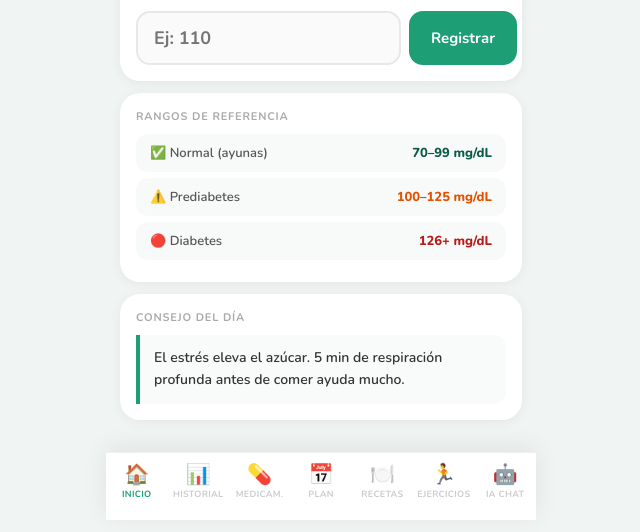
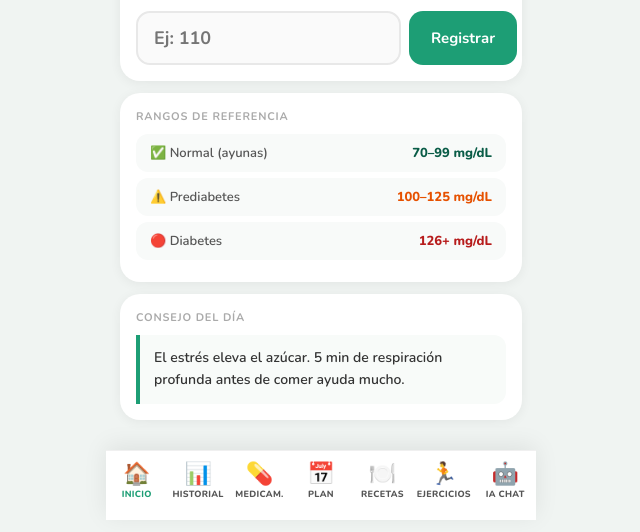
Before and after one commit to zompy123-web/glucoguia-proxy, a website: page index.html in a window 1280 px wide. Shown: the part 280-812 px from the top of the page, without its empty margins (319-959 px from the left). Drawn offline with nearby package versions, Linux system fonts and the light colour scheme.

Commit message:
Update index.html

```diff
--- a/index.html
+++ b/index.html
@@ -122,9 +122,9 @@ body{font-family:'Nunito',sans-serif;background:#F0F4F2;min-height:100vh;display
 .setup-ok{background:#E1F5EE;border-radius:12px;padding:10px 14px;font-size:13px;color:#0A5C47;font-weight:700;display:none;margin-top:8px}
 .bottom-nav{position:fixed;bottom:0;left:50%;transform:translateX(-50%);width:100%;max-width:430px;background:white;border-top:1px solid #F0F0F0;display:flex;padding:8px 0 16px;box-shadow:0 -4px 24px rgba(0,0,0,.08);z-index:100}
 .nav-item{flex:1;display:flex;flex-direction:column;align-items:center;gap:3px;cursor:pointer;padding:4px 0}
-.nav-icon{font-size:20px;line-height:1}
-.nav-label{font-size:9px;color:#ccc;font-weight:700;letter-spacing:.3px}
-.nav-item.active .nav-label{color:#1D9E75}
+.nav-icon{font-size:22px;line-height:1}
+.nav-label{font-size:9px;color:#555;font-weight:800;letter-spacing:.3px}
+.nav-item.active .nav-label{color:#1D9E75;font-weight:800}
 </style>
 </head>
 <body>
@@ -381,7 +381,7 @@ async function callAI(systemPrompt, userMsg){
   const res = await fetch('/api',{
     method:'POST',
     headers:{'Content-Type':'application/json'},
-    body:JSON.stringify({model:'claude-haiku-4-5-20251001',max_tokens:1000,system:systemPrompt,messages:[{role:'user',content:userMsg}]})
+    body:JSON.stringify({model:'claude-3-5-sonnet-20241022',max_tokens:1000,system:systemPrompt,messages:[{role:'user',content:userMsg}]})
   });
   const data = await res.json();
   return data.content?.[0]?.text || null;
```
